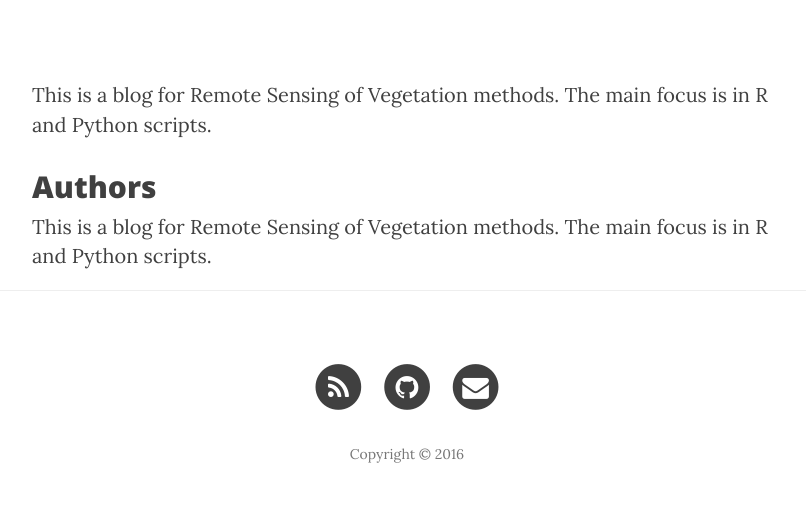
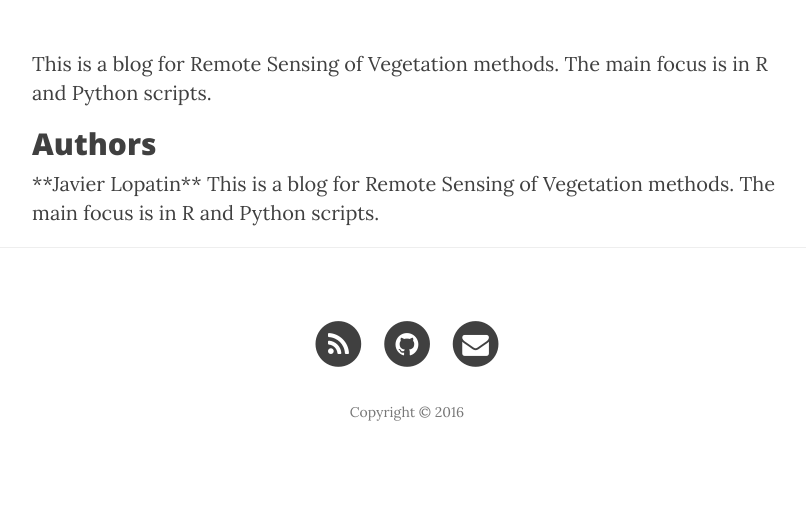
Before and after one commit to Remote-Sensing-of-Vegetation/Remote-Sensing-of-Vegetation.github.io, a Jekyll site: the page built from about.html, in a window 1280 px wide. Shown: the part 422-952 px from the top of the page, without its empty margins (233-1039 px from the left). Built offline with Jekyll 4.4.1, drawn with Linux system fonts in a browser that asks for light colours; nearby versions of some CDN libraries; after the commit the page ends 910 px from its top, so only the background shows below that.

Commit message:
Update about.html

```diff
--- a/about.html
+++ b/about.html
@@ -5,12 +5,10 @@
 header-img: "img/lidar.jpg"
 ---
 
-<p>
 This is a blog for Remote Sensing of Vegetation methods. The main focus is in R
 and Python scripts.
-</p>
 
 <h2>Authors</h2>
 
-This is a blog for Remote Sensing of Vegetation methods. The main focus is in R
+**Javier Lopatin** This is a blog for Remote Sensing of Vegetation methods. The main focus is in R
 and Python scripts.
```
